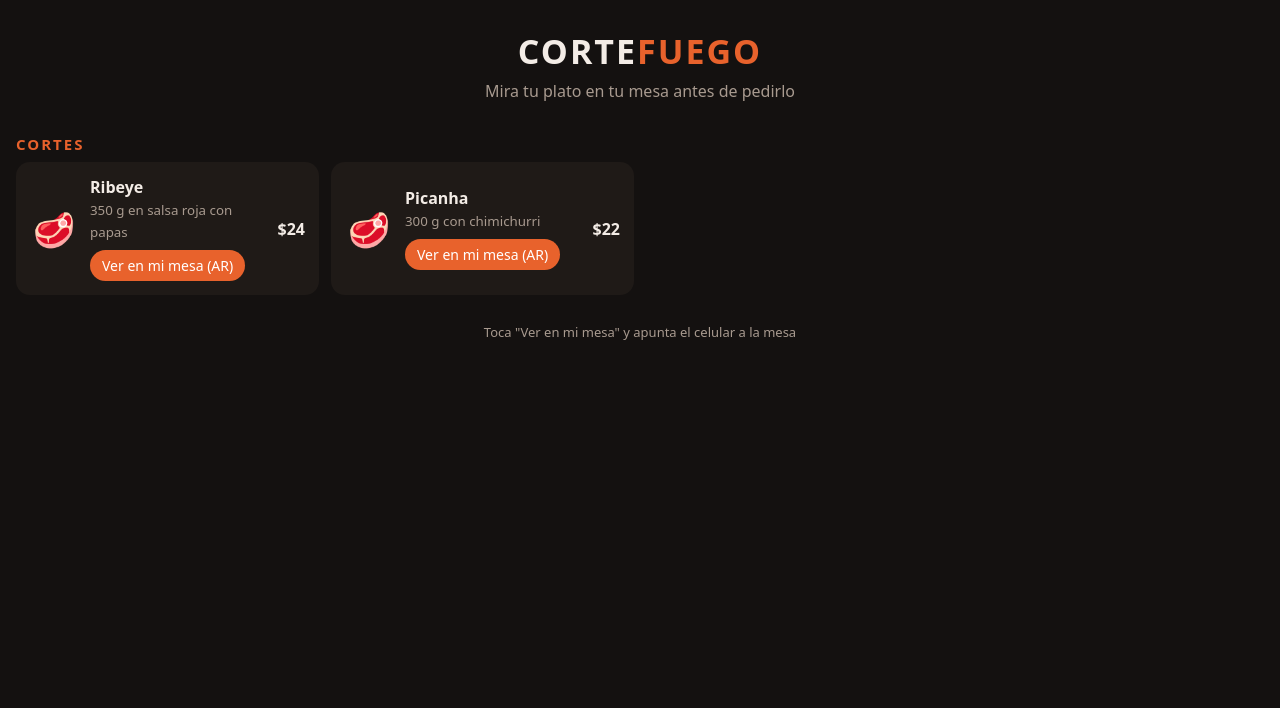
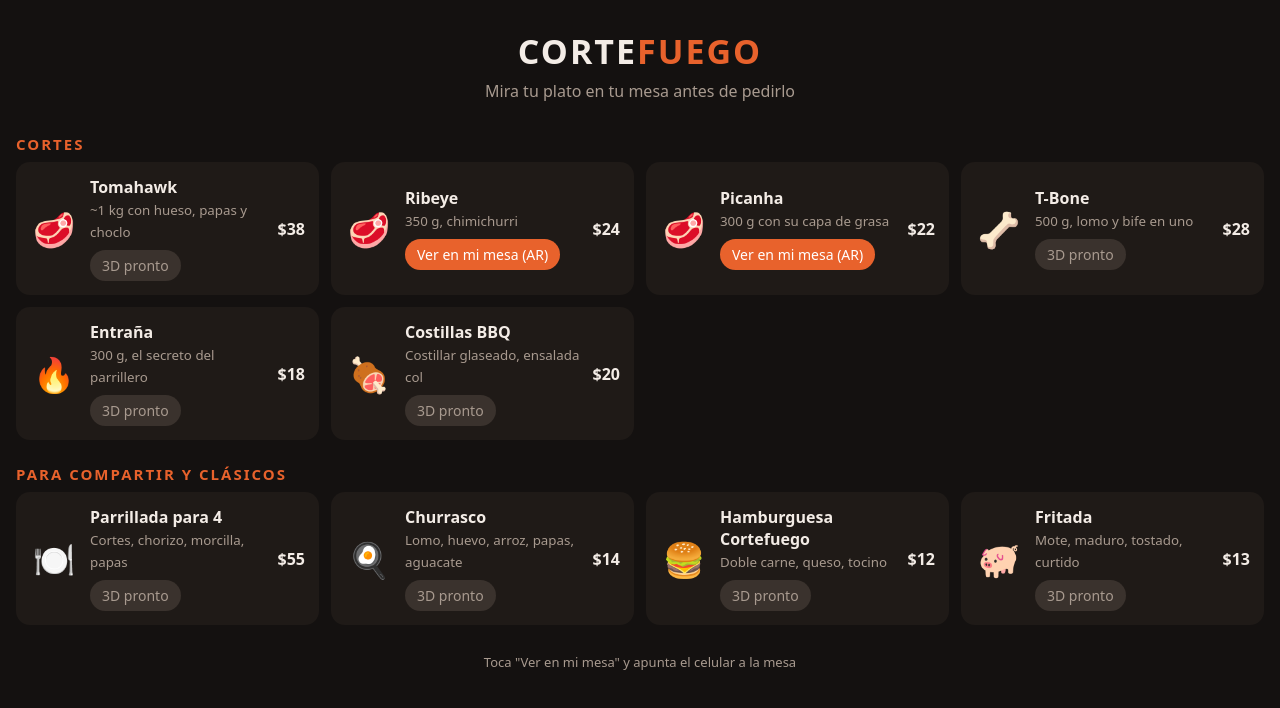
Before and after one commit to MattLemus/RESTAURANT-AR, a plain HTML site: page menu.html in a window 1280 px wide. Drawn offline with Linux system fonts and the light colour scheme.

Commit message:
Menu completo de Cortefuego como estaba: Ribeye y Picanha con 3D, los demas platos con "3D pronto"
Co-Authored-By: Claude Opus 5.5 <noreply@anthropic.com>

```diff
--- a/menu.html
+++ b/menu.html
@@ -35,8 +35,18 @@
   // ar: la página del plato en 3D; null = todavía sin modelo (se muestra "3D pronto")
   const secciones = {
     'Cortes': [
-      ['🥩', 'Ribeye', '350 g en salsa roja con papas', 24, 'ribeye.html'],
-      ['🥩', 'Picanha', '300 g con chimichurri', 22, 'picanha.html'],
+      ['🥩', 'Tomahawk', '~1 kg con hueso, papas y choclo', 38, null],
+      ['🥩', 'Ribeye', '350 g, chimichurri', 24, 'ribeye.html'],
+      ['🥩', 'Picanha', '300 g con su capa de grasa', 22, 'picanha.html'],
+      ['🦴', 'T-Bone', '500 g, lomo y bife en uno', 28, null],
+      ['🔥', 'Entraña', '300 g, el secreto del parrillero', 18, null],
+      ['🍖', 'Costillas BBQ', 'Costillar glaseado, ensalada col', 20, null],
+    ],
+    'Para compartir y clásicos': [
+      ['🍽️', 'Parrillada para 4', 'Cortes, chorizo, morcilla, papas', 55, null],
+      ['🍳', 'Churrasco', 'Lomo, huevo, arroz, papas, aguacate', 14, null],
+      ['🍔', 'Hamburguesa Cortefuego', 'Doble carne, queso, tocino', 12, null],
+      ['🐖', 'Fritada', 'Mote, maduro, tostado, curtido', 13, null],
     ],
   }
   // directo al AR, sin la página intermedia del visor: iPhone abre Quick Look solo (ribeye.html, picanha.html); Android va a la cámara.
```
